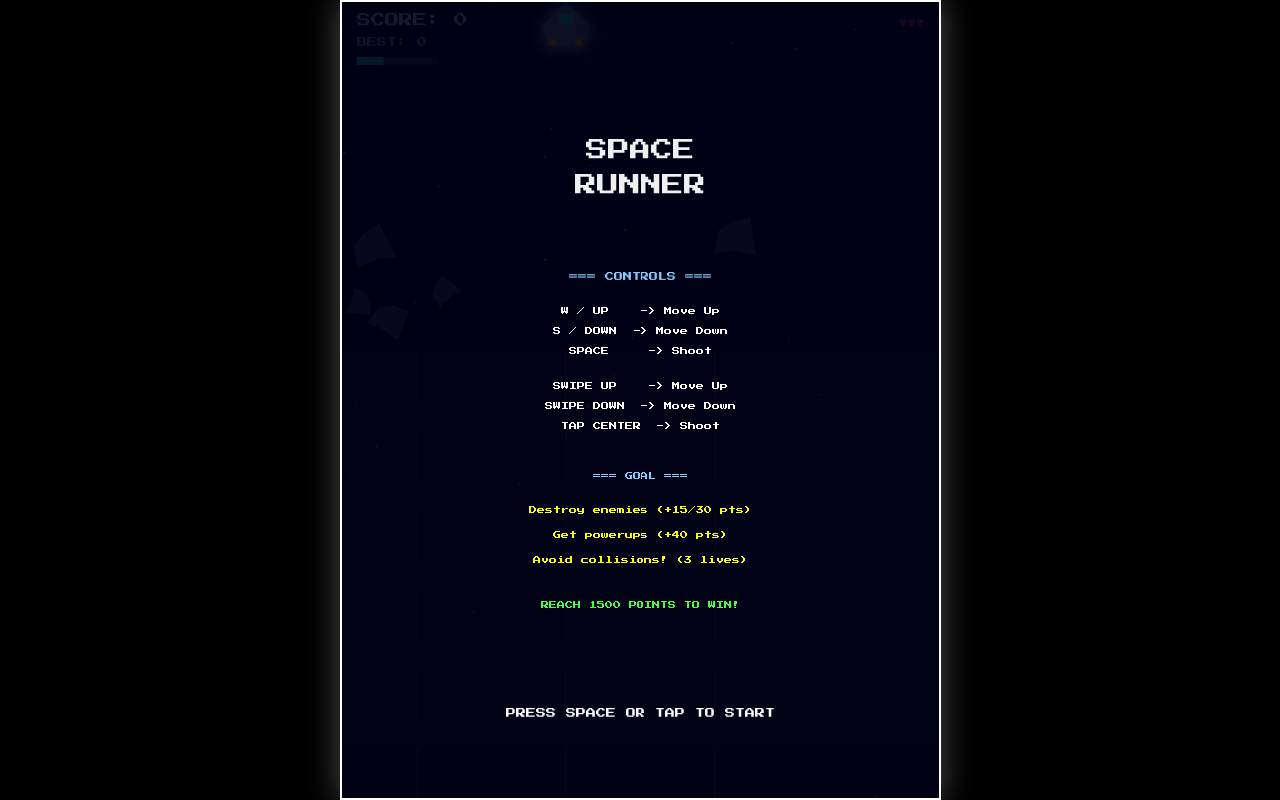
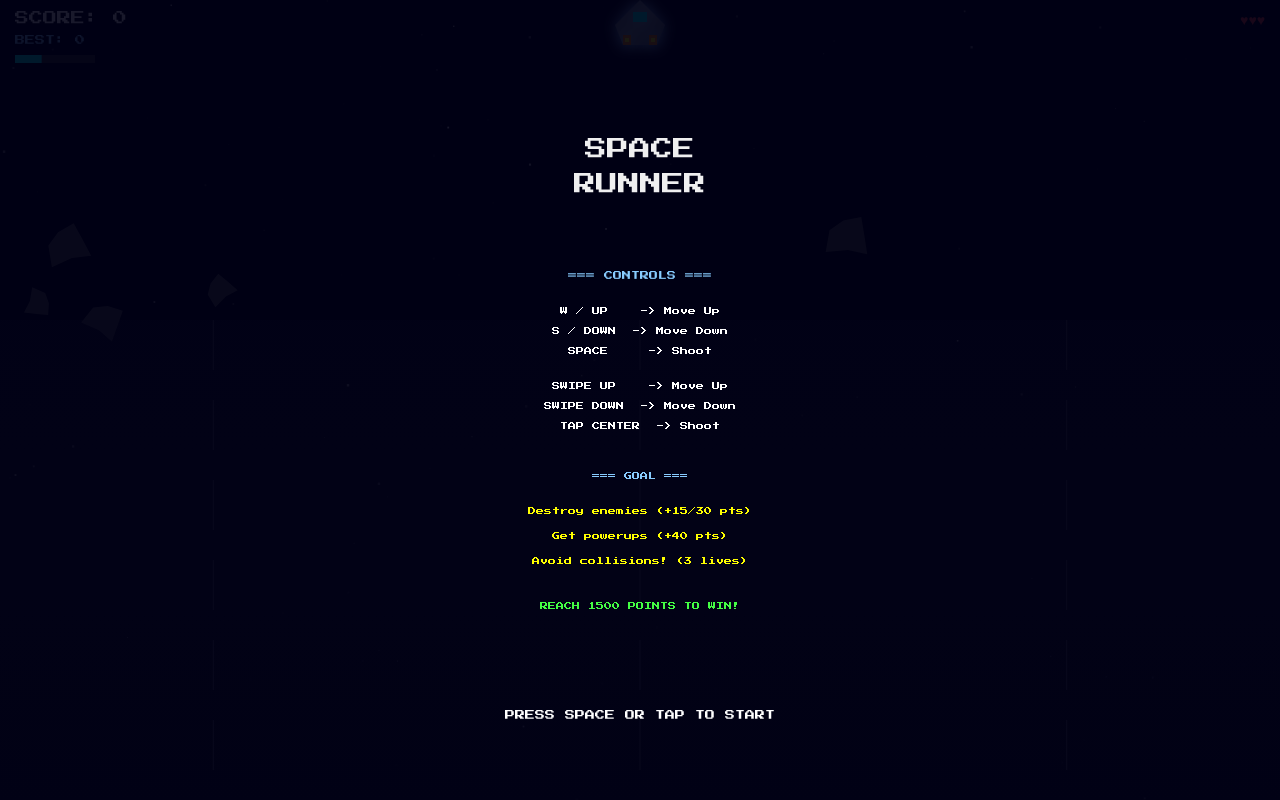
Before and after one commit to nicolassarmiento28/space-runner, a plain HTML site: page index.html in a window 1280 px wide. Drawn offline with Linux system fonts and the light colour scheme; animation ran at ten frames a second.

Commit message:
feat: update game mechanics and improvements

```diff
--- a/index.html
+++ b/index.html
@@ -12,28 +12,36 @@
             height: 100%;
             overflow: hidden;
             touch-action: none;
+            background: #000;
         }
         body {
-            background: #000;
             display: flex;
             justify-content: center;
             align-items: center;
             font-family: 'Press Start 2P', cursive;
         }
         #gameCanvas {
-            max-width: 100%;
-            max-height: 100%;
-            border: 2px solid #fff;
-            box-shadow: 0 0 30px rgba(255, 255, 255, 0.3);
+            width: 100%;
+            height: 100%;
             image-rendering: pixelated;
+            image-rendering: crisp-edges;
         }
     </style>
 </head>
 <body>
-    <canvas id="gameCanvas" width="600" height="800"></canvas>
+    <canvas id="gameCanvas"></canvas>
     <script>
         const canvas = document.getElementById('gameCanvas');
         const ctx = canvas.getContext('2d');
+
+        function resizeCanvas() {
+            canvas.width = window.innerWidth;
+            canvas.height = window.innerHeight;
+            try { updateLanes(); } catch(e) {}
+        }
+
+        resizeCanvas();
+        window.addEventListener('resize', resizeCanvas);
 
         const COLORS = {
             background: '#000011',
@@ -257,8 +265,14 @@
             lastTouchTime: 0
         };
 
-        const LANE_WIDTH = 150;
-        const LANE_START_X = 75;
+        const LANE_WIDTH = () => canvas.width / 3;
+        const LANE_START_X = () => canvas.width / 6;
+
+        function updateLanes() {
+            for (let i = 0; i < 3; i++) {
+                game.player.lanePositions[i] = LANE_START_X() + i * LANE_WIDTH() - game.player.width / 2;
+            }
+        }
 
         function initGame() {
             game.score = 0;
@@ -280,7 +294,7 @@
             initAsteroids();
             updateLanes();
             game.player.x = game.player.lanePositions[1];
-            game.player.y = 680;
+            game.player.y = canvas.height - 120;
         }
 
         function initStars() {
@@ -325,7 +339,7 @@
 
         function updateLanes() {
             for (let i = 0; i < 3; i++) {
-                game.player.lanePositions[i] = LANE_START_X + i * LANE_WIDTH - game.player.width / 2;
+                game.player.lanePositions[i] = LANE_START_X() + i * LANE_WIDTH() - game.player.width / 2;
             }
         }
 
@@ -658,21 +672,22 @@
         }
 
         function drawRoad() {
-            // Space highway effect
-            const gradient = ctx.createLinearGradient(0, 300, 0, canvas.height);
+            // Space highway effect - position relative to canvas height
+            const roadTop = canvas.height * 0.4;
+            const gradient = ctx.createLinearGradient(0, roadTop - 50, 0, canvas.height);
             gradient.addColorStop(0, 'rgba(50, 50, 80, 0.3)');
             gradient.addColorStop(1, 'rgba(30, 30, 50, 0.5)');
             ctx.fillStyle = gradient;
-            ctx.fillRect(0, 350, canvas.width, 450);
+            ctx.fillRect(0, roadTop, canvas.width, canvas.height - roadTop);
 
             // Lane markers
             ctx.strokeStyle = COLORS.white;
             ctx.globalAlpha = 0.3;
             ctx.setLineDash([50, 30]);
             for (let i = 0; i < 3; i++) {
-                const x = LANE_START_X + i * LANE_WIDTH;
+                const x = LANE_START_X() + i * LANE_WIDTH();
                 ctx.beginPath();
-                ctx.moveTo(x, 350);
+                ctx.moveTo(x, roadTop);
                 ctx.lineTo(x, canvas.height);
                 ctx.stroke();
             }
@@ -940,8 +955,8 @@
             game.lastTouchX = touch.clientX;
             game.lastTouchTime = Date.now();
 
-            const rect = canvas.getBoundingClientRect();
-            const relY = ((touch.clientY - rect.top) / rect.height) * canvas.height;
+            // Use touch position directly since canvas fills the screen
+            const relY = touch.clientY;
 
             if (game.state === 'menu' || game.state === 'gameover' || game.state === 'win') {
                 game.state = 'playing';
@@ -953,7 +968,7 @@
             if (game.state === 'playing') {
                 game.player.moveCooldown = 0;
 
-                // Zona de disparo (centro)
+                // Zona de disparo (centro) - 25% a 75% de la pantalla
                 if (relY >= canvas.height * 0.25 && relY <= canvas.height * 0.75) {
                     if (!game.player.shootCooldown || game.player.shootCooldown === 0) {
                         shoot();
@@ -976,10 +991,8 @@
             const deltaX = touch.clientX - game.lastTouchX;
             const deltaTime = Date.now() - game.lastTouchTime;
 
-            // Solo procesar swipe si fue rápido (menos de 300ms)
-            if (deltaTime < 300) {
-                // Swipe vertical tiene prioridad sobre horizontal
-                if (Math.abs(deltaY) > Math.abs(deltaX) && Math.abs(deltaY) > 30) {
+            // Solo procesar swipe si fue rápido (menos de 300ms) y con suficiente distancia
+            if (deltaTime < 300 && Math.abs(deltaY) > 30) {
                 if (deltaY < -30 && game.player.targetLane > 0) {
                     // Swipe up
                     game.player.targetLane--;
@@ -988,7 +1001,6 @@
                     // Swipe down
                     game.player.targetLane++;
                     game.player.moveCooldown = 0;
-                    }
                 }
             }
 
```
Lines whose indentation alone changed are shown as unchanged.
